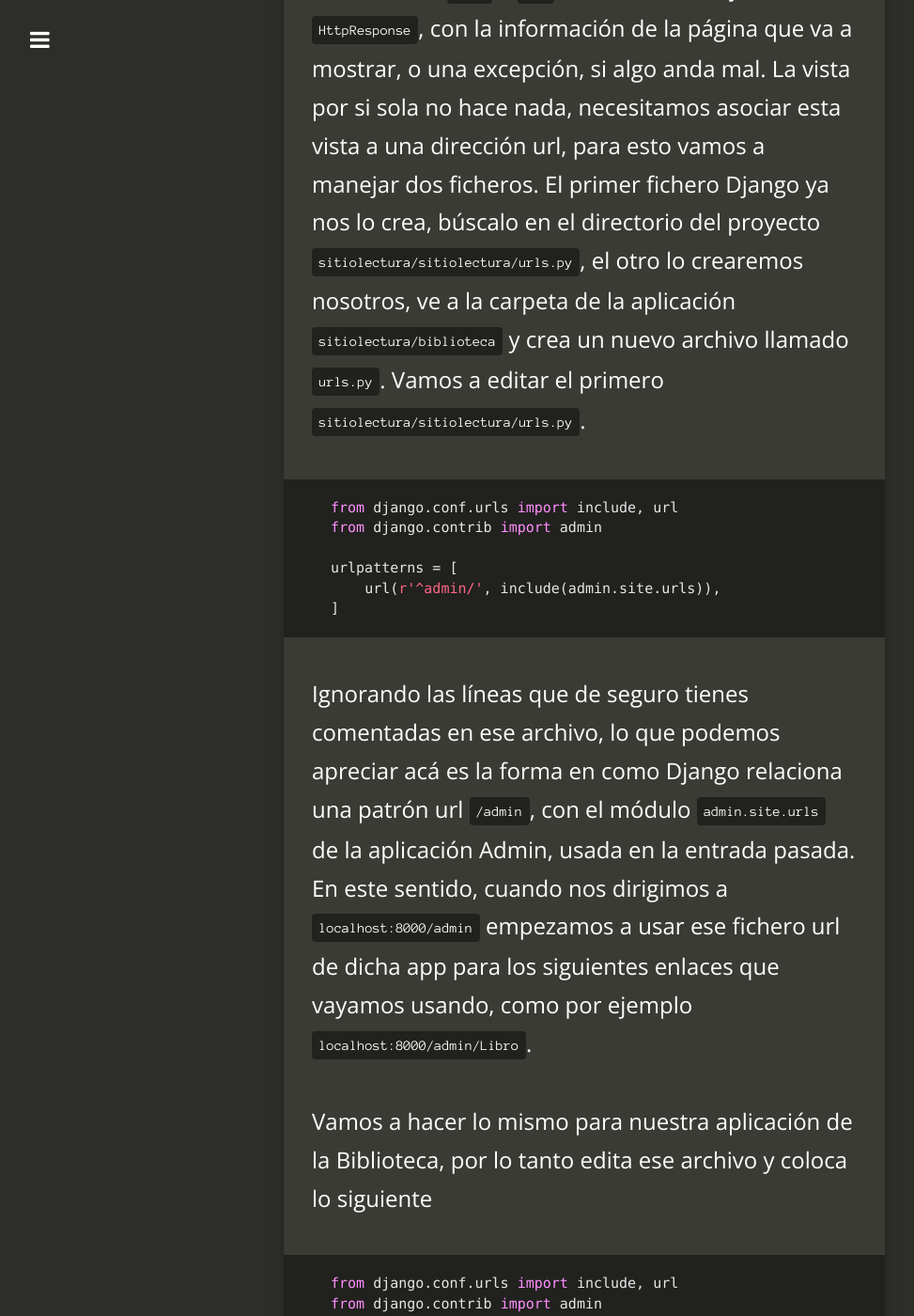
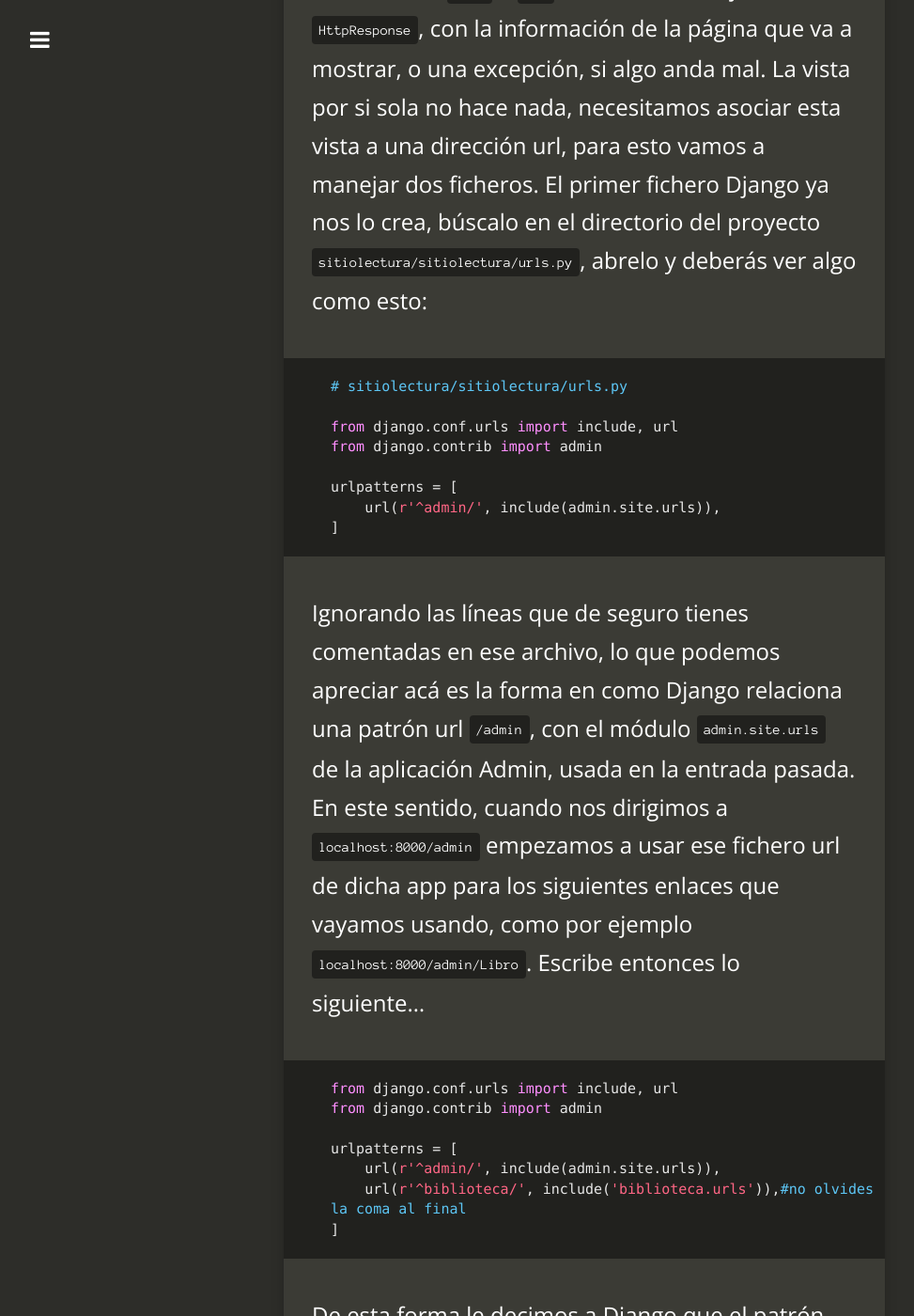
Before and after one commit to CarMoreno/carmoreno.github.io, a Jekyll site: the page built from _posts/2015-09-12-App-Django.18-Parte4.md, in a window 1280 px wide and 1400 px high, scrolled down 4338 px. Shown: the whole window at 94% size, without its empty margins (18-991 px from the left). Built offline with Jekyll 4.4.1, drawn with Linux system fonts in a browser that asks for light colours; nearby versions of some CDN libraries; comment, search, counter and statistics services are not loaded; some of the changed text lies outside the part shown.

Commit message:
Update 2015-09-12-App-Django.18-Parte4.md

```diff
--- a/_posts/2015-09-12-App-Django.18-Parte4.md
+++ b/_posts/2015-09-12-App-Django.18-Parte4.md
@@ -46,9 +46,11 @@
 	return HttpResponse("Hola, soy tu primera vista")
 {% endhighlight %}
 
-Entrando más en detalle, podemos decir que una vista es una función o método que toma como parámetro <ins>**siempre**</ins> un objeto `HttpRequest`, en este objeto va la información referente a la solicitud que estamos haciendo, por ejemplo si el método solicitado es `POST` o `GET`. Y retorna un objeto `HttpResponse`, con la información de la página que va a mostrar, o una excepción, si algo anda mal. La vista por si sola no hace nada, necesitamos asociar esta vista a una dirección url, para esto vamos a manejar dos ficheros. El primer fichero Django ya nos lo crea, búscalo en el directorio del proyecto `sitiolectura/sitiolectura/urls.py`, el otro lo crearemos nosotros, ve a la carpeta de la aplicación `sitiolectura/biblioteca` y crea un nuevo archivo llamado `urls.py`. Vamos a editar el primero `sitiolectura/sitiolectura/urls.py`.
+Entrando más en detalle, podemos decir que una vista es una función o método que toma como parámetro <ins>**siempre**</ins> un objeto `HttpRequest`, en este objeto va la información referente a la solicitud que estamos haciendo, por ejemplo si el método solicitado es `POST` o `GET`. Y retorna un objeto `HttpResponse`, con la información de la página que va a mostrar, o una excepción, si algo anda mal. La vista por si sola no hace nada, necesitamos asociar esta vista a una dirección url, para esto vamos a manejar dos ficheros. El primer fichero Django ya nos lo crea, búscalo en el directorio del proyecto `sitiolectura/sitiolectura/urls.py`, abrelo y deberás ver algo como esto:
 
 {% highlight python %}
+# sitiolectura/sitiolectura/urls.py
+
 from django.conf.urls import include, url
 from django.contrib import admin
 
@@ -57,9 +59,7 @@
 ]
 {% endhighlight %}
 
-Ignorando las líneas que de seguro tienes comentadas en ese archivo, lo que podemos apreciar acá es la forma en como Django relaciona una patrón url `/admin`, con el módulo `admin.site.urls` de la aplicación Admin, usada en la entrada pasada. En este sentido, cuando nos dirigimos a `localhost:8000/admin` empezamos a usar ese fichero url de dicha app para los siguientes enlaces que vayamos usando, como por ejemplo `localhost:8000/admin/Libro`.
-
-Vamos a hacer lo mismo para nuestra aplicación de la Biblioteca, por lo tanto edita ese archivo y coloca lo siguiente
+Ignorando las líneas que de seguro tienes comentadas en ese archivo, lo que podemos apreciar acá es la forma en como Django relaciona una patrón url `/admin`, con el módulo `admin.site.urls` de la aplicación Admin, usada en la entrada pasada. En este sentido, cuando nos dirigimos a `localhost:8000/admin` empezamos a usar ese fichero url de dicha app para los siguientes enlaces que vayamos usando, como por ejemplo `localhost:8000/admin/Libro`. Escribe entonces lo siguiente...
 
 {% highlight python %}
 from django.conf.urls import include, url
@@ -72,6 +72,8 @@
 {% endhighlight %}
 
 De esta forma le decimos a Django que el patrón `/biblioteca` usará el modulo urls de nuestra aplicación. Ahora editemos el fichero `urls.py` que hemos creado nosotros.
+
+El segundo fichero para el manejo de urls lo crearemos nosotros, ve a la carpeta de la aplicación `sitiolectura/biblioteca` y crea un nuevo archivo llamado `urls.py` y escribe lo siguiente:
 
 {% highlight python %}
 from django.conf.urls import include, url
```
